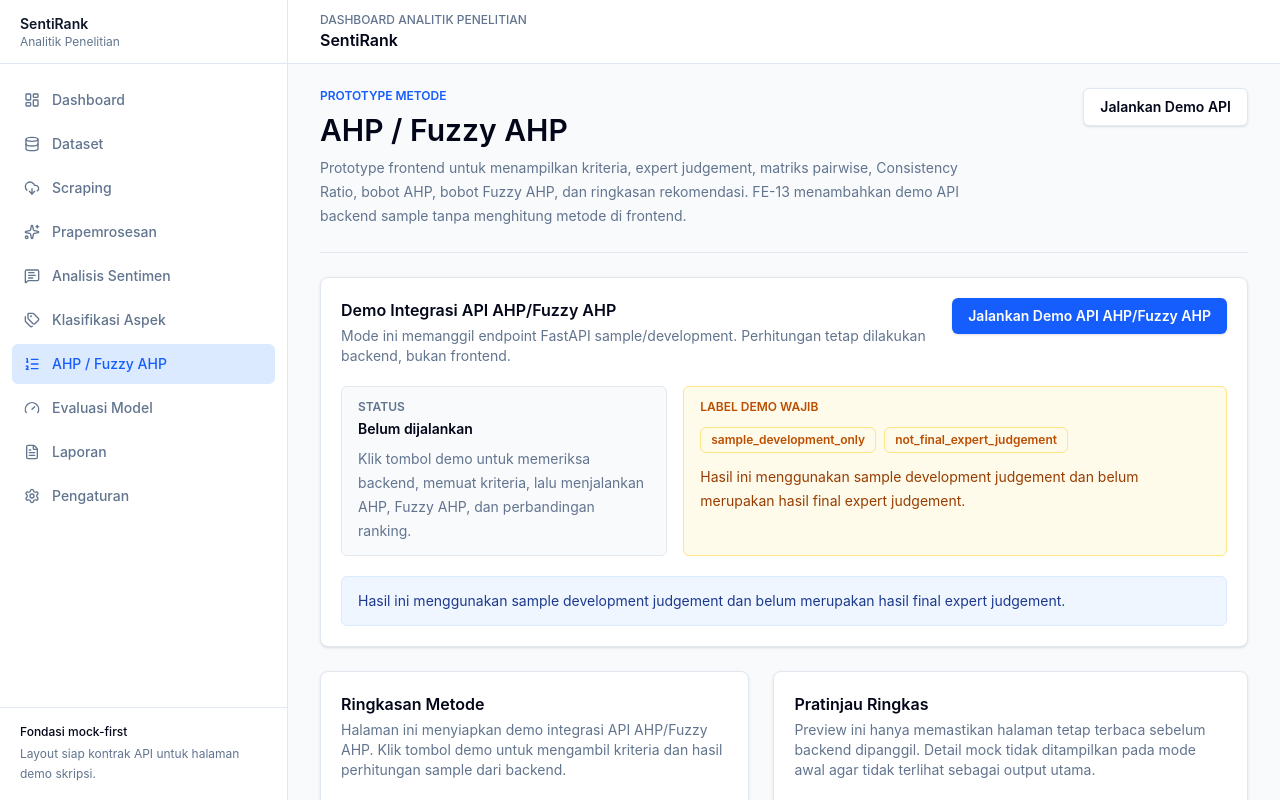
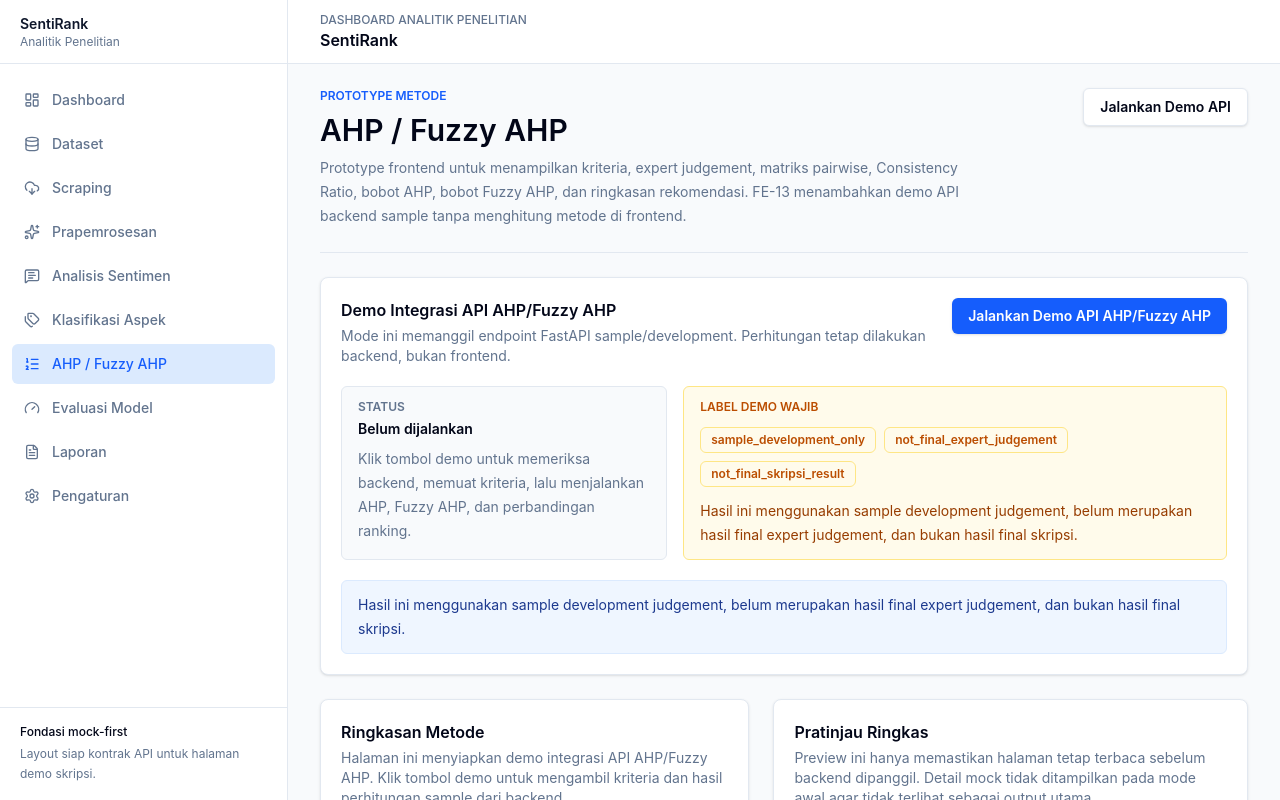
Before and after one commit to ahmadzkh/SentiRank, a Next.js app in the folder frontend/: page /ahp-fuzzy-ahp in a window 1280 px wide. Built offline with nearby package versions, Linux system fonts and the light colour scheme.

Commit message:
chore: complete FE-14 demo QA and polish

```diff
--- a/frontend/app/ahp-fuzzy-ahp/page.tsx
+++ b/frontend/app/ahp-fuzzy-ahp/page.tsx
@@ -45,7 +45,7 @@ import type { FuzzyTriangularNumber as UiFuzzyTriangularNumber } from "@/types/f
 
 const CONSISTENCY_THRESHOLD = 0.1;
 const SAMPLE_DEVELOPMENT_WARNING =
-  "Hasil ini menggunakan sample development judgement dan belum merupakan hasil final expert judgement.";
+  "Hasil ini menggunakan sample development judgement, belum merupakan hasil final expert judgement, dan bukan hasil final skripsi.";
 
 type DemoStatus =
   | "idle"
@@ -446,7 +446,7 @@ function InitialPreviewSection() {
           },
           {
             description:
-              "Payload demo akan memakai judgement sample development yang sudah dilabeli bukan final expert judgement.",
+              "Payload demo akan memakai judgement sample development yang sudah dilabeli bukan final expert judgement dan bukan hasil final skripsi.",
             label: "Judgement",
             value: "Sample development",
           },
@@ -915,7 +915,7 @@ export default function AhpFuzzyAhpPrototypePage() {
             <p className="mt-2 max-w-3xl text-sm leading-6 text-amber-800">
               Backend API belum aktif. Nilai di bawah berasal dari data mock
               frontend agar halaman tetap demo-visible, bukan hasil backend dan
-              bukan hasil final expert judgement.
+              bukan hasil final expert judgement atau hasil final skripsi.
             </p>
           </div>
 
--- a/frontend/lib/ahp-demo-payload.ts
+++ b/frontend/lib/ahp-demo-payload.ts
@@ -113,4 +113,5 @@ export function buildFuzzyAhpDemoPayload(
 export const AHP_DEMO_LABELS = [
   "sample_development_only",
   "not_final_expert_judgement",
+  "not_final_skripsi_result",
 ] as const;
```
Also changed, not shown: 3 other files (tests, documents, lock files or other folders).
